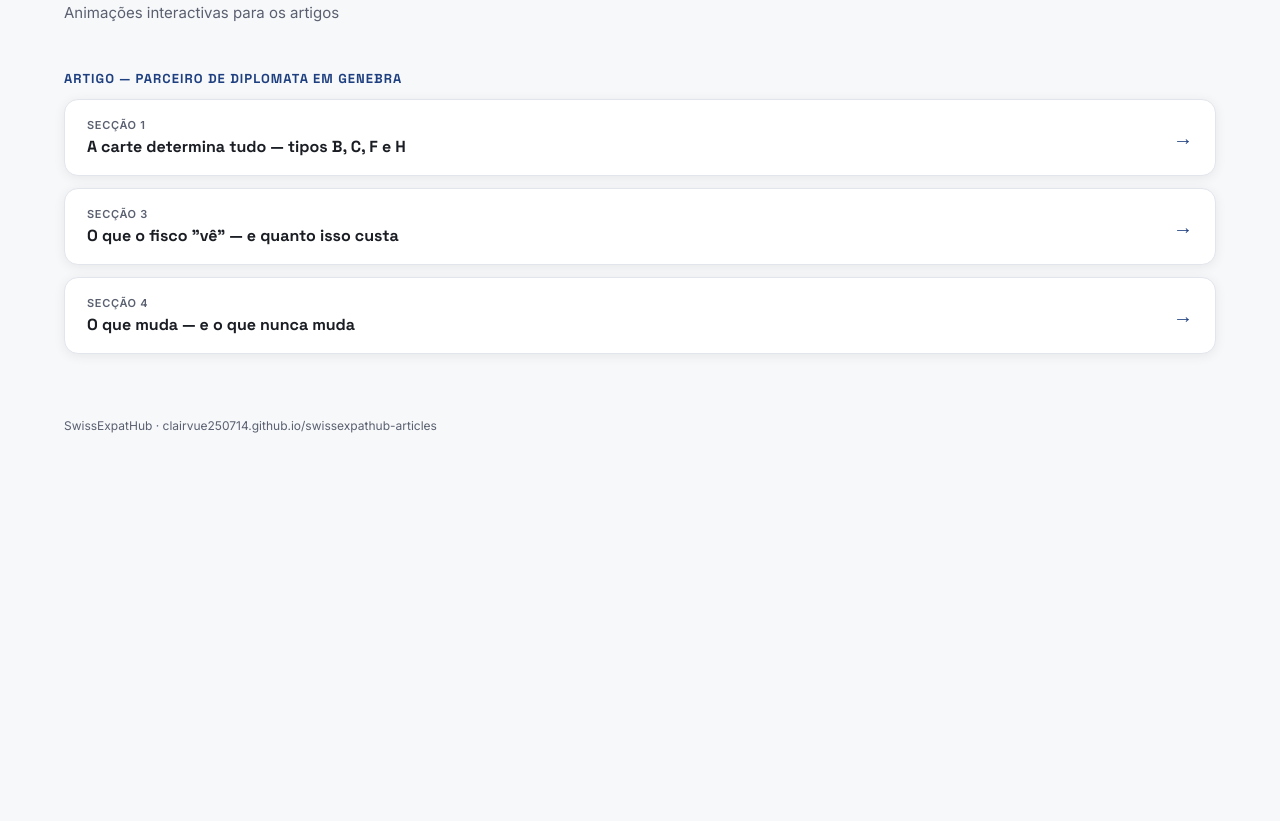
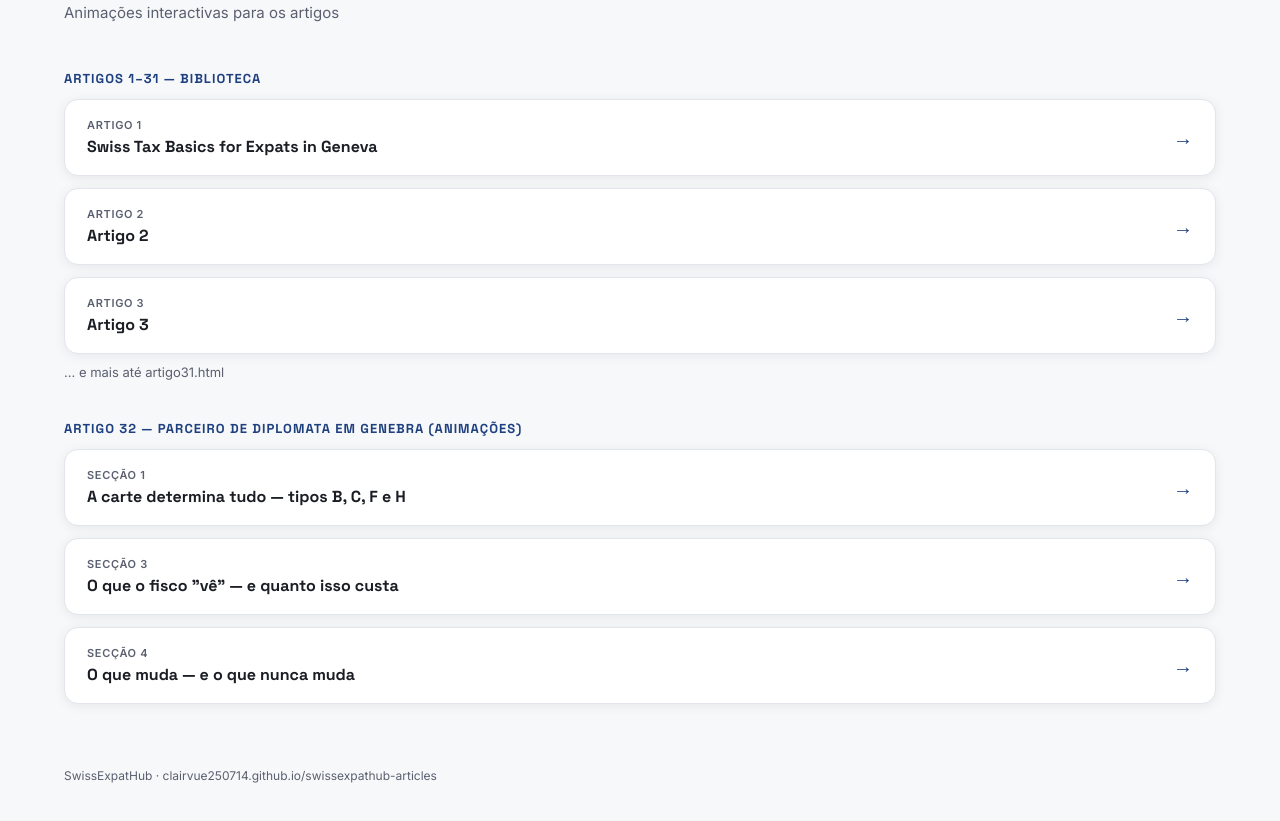
Before and after one commit to clairvue250714/swissexpathub-articles, a plain HTML site: page index.html in a window 1280 px wide. Shown: the part 91-912 px from the top of the page. Before the commit the page ends 800 px from the top, so only its background shows below. Drawn offline with Linux system fonts and the light colour scheme.

Commit message:
Add files via upload

```diff
--- a/index.html
+++ b/index.html
@@ -48,7 +48,32 @@ footer { margin-top:64px; font-size:12px; color: var(--fg2); }
 <p class="sub">Animações interactivas para os artigos</p>
 
 <div class="article">
-  <div class="article-title">Artigo — Parceiro de Diplomata em Genebra</div>
+  <div class="article-title">Artigos 1–31 — Biblioteca</div>
+  <div class="cards">
+    <a class="card" href="artigo1.html">
+      <div>
+        <div class="card-label">Artigo 1</div>
+        <div class="card-name">Swiss Tax Basics for Expats in Geneva</div>
+      </div>
+      <div class="card-arrow">→</div>
+    </a>
+    <a class="card" href="artigo2.html">
+      <div>
+        <div class="card-label">Artigo 2</div>
+        <div class="card-name">Artigo 2</div>
+      </div>
+      <div class="card-arrow">→</div>
+    </a>
+    <a class="card" href="artigo3.html">
+      <div><div class="card-label">Artigo 3</div><div class="card-name">Artigo 3</div></div>
+      <div class="card-arrow">→</div>
+    </a>
+  </div>
+  <p style="margin-top:10px;font-size:13px;color:var(--fg2)">… e mais até artigo31.html</p>
+</div>
+
+<div class="article">
+  <div class="article-title">Artigo 32 — Parceiro de Diplomata em Genebra (animações)</div>
   <div class="cards">
     <a class="card" href="section1-tipos-carte.html">
       <div>
```
